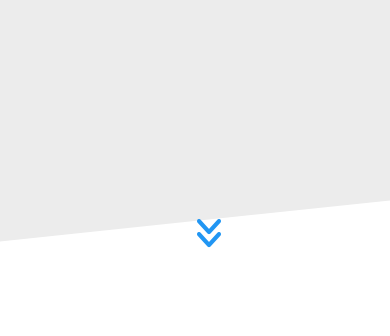
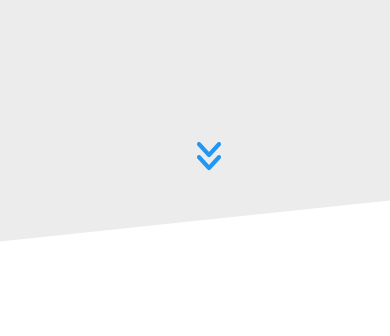
Before and after one commit to J0reda97/Elzero-third-PSD, a plain HTML site: page index.html in a window 390 px wide. Shown: the part 508-844 px from the top of the page. Drawn offline with nearby package versions, Linux system fonts and the light colour scheme.

Commit message:
Add files via upload

```diff
--- a/css/style.css
+++ b/css/style.css
@@ -41,6 +41,21 @@
 
 html {
   scroll-behavior: smooth;
+}
+
+/* width */
+::-webkit-scrollbar {
+  width: 10px;
+}
+
+/* Track */
+::-webkit-scrollbar-track {
+  background: #E2E2E2;
+}
+
+/* Handle */
+::-webkit-scrollbar-thumb {
+  background: var(--main-color);
 }
 
 body {
@@ -375,6 +390,12 @@ header i {
   transform: translateX(-50%);
   animation: bounce 2s infinite;
   animation-play-state: running;
+}
+
+@media (max-width:400px) {
+  header i {
+    bottom: 20%;
+  }
 }
 
 header i:hover {
```
